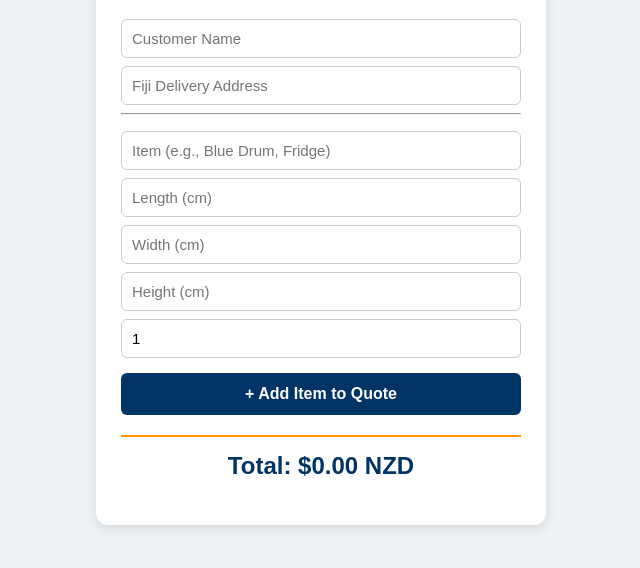
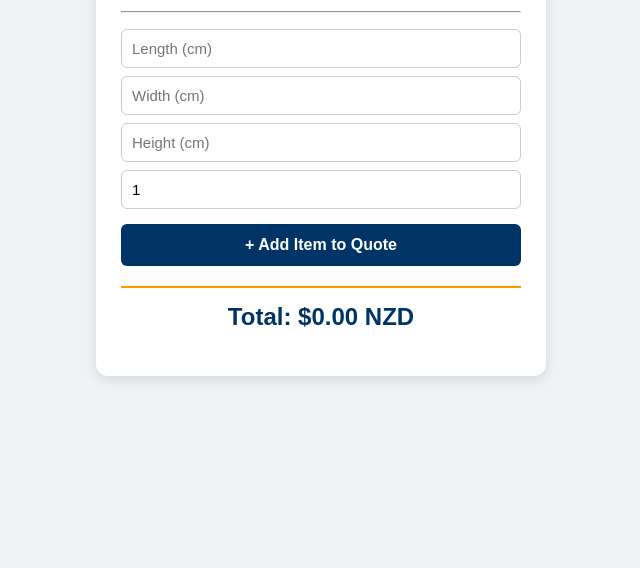
Before and after one commit to williamqoro6909-blip/Lomah-calculator, a plain HTML site: page index.html in a window 1280 px wide. Shown: the part 136-704 px from the top of the page, without its empty margins (319-959 px from the left). Drawn offline with Linux system fonts and the light colour scheme.

Commit message:
Update index.html

```diff
--- a/index.html
+++ b/index.html
@@ -13,14 +13,12 @@
         <h1>🚢 Lomah Pacific</h1>
         <p>Door-to-Door NZ to Fiji Quote ($600/m³)</p>
 
-        <!-- Customer Details -->
-        <input type="text" id="customerName" placeholder="Customer Name">
-        <input type="text" id="fijiAddress" placeholder="Fiji Delivery Address">
+
 
         <hr>
 
         <!-- Cargo Measurements (in cm) -->
-        <input type="text" id="itemName" placeholder="Item (e.g., Blue Drum, Fridge)">
+
         <input type="number" id="length" placeholder="Length (cm)">
         <input type="number" id="width" placeholder="Width (cm)">
         <input type="number" id="height" placeholder="Height (cm)">
```
